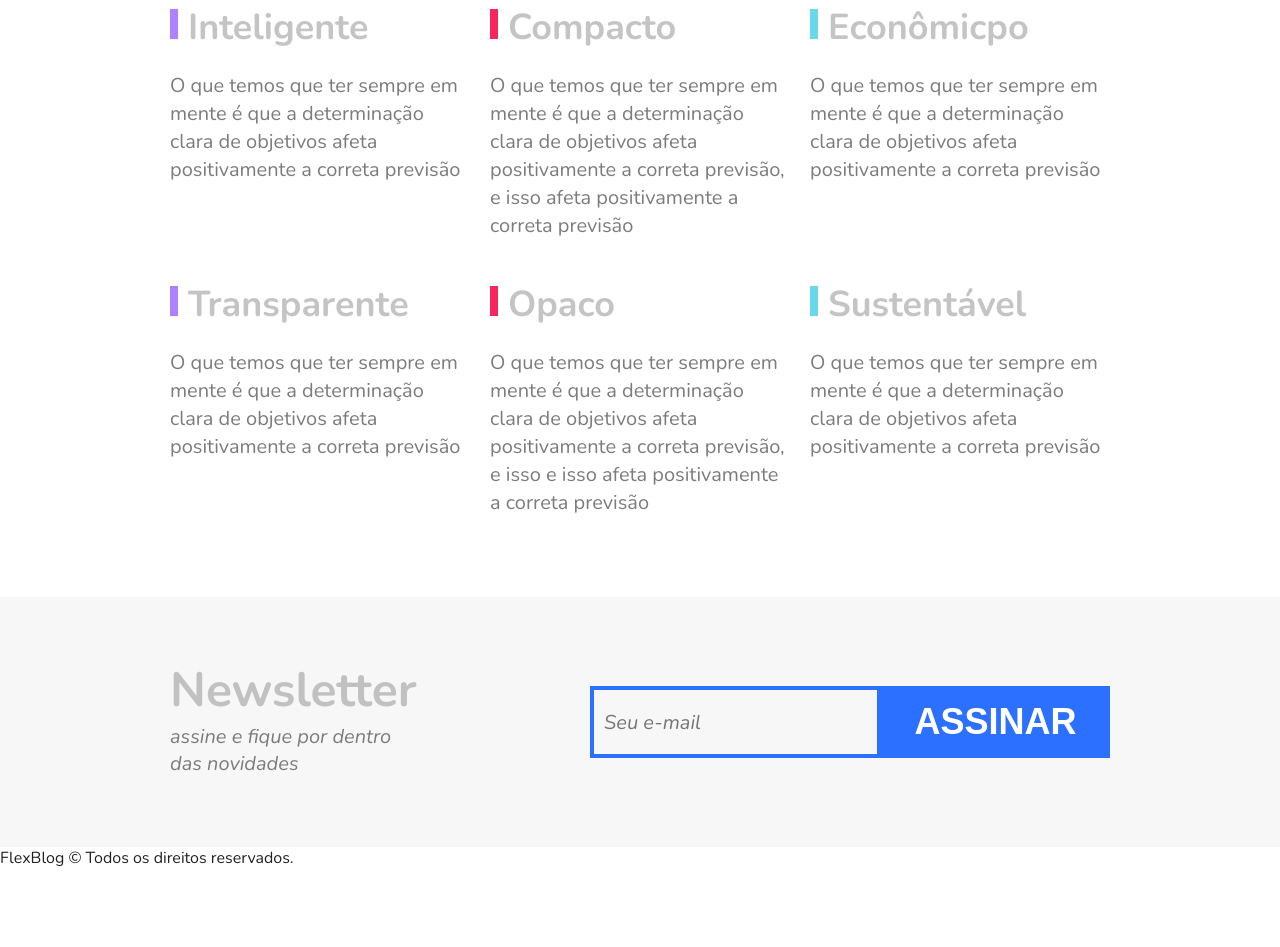
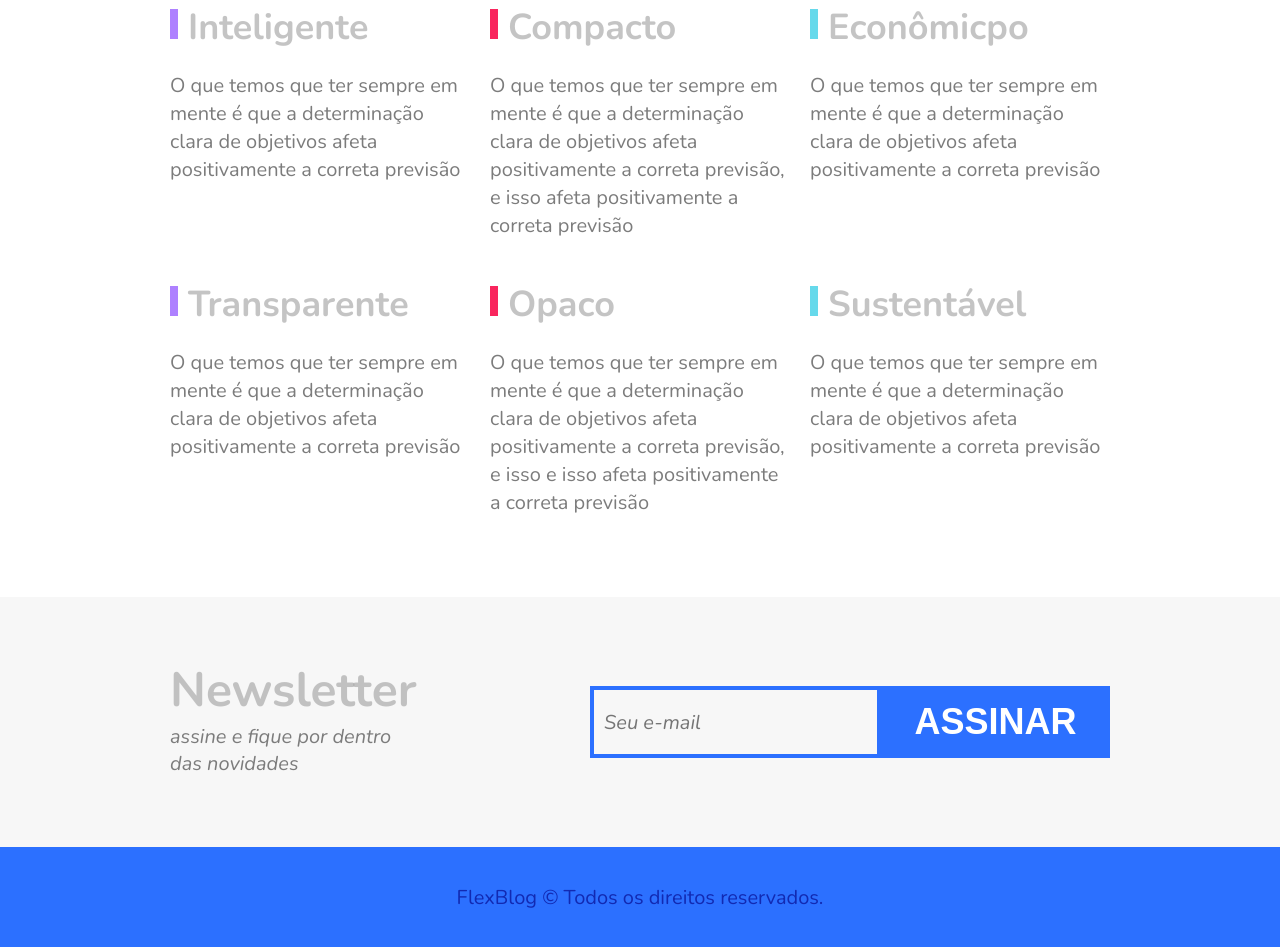
Before and after one commit to JoyceQuerubino/FlexBlog, a plain HTML site: page index.html in a window 1280 px wide. Shown: the part 2630-3577 px from the top of the page. Before the commit the page ends 3499 px from the top, so only its background shows below. Drawn offline with nearby package versions, Linux system fonts and the light colour scheme.

Commit message:
finalizando blog

```diff
--- a/css/style.css
+++ b/css/style.css
@@ -373,5 +373,25 @@ img{
       cursor: pointer;
       border: 0px;
       padding: 15px 10px;
+  }
 
+  @media (max-width: 600px){
+    .newslatter-form button{
+        font-size: 1.5em;
+    }
   }
+
+  /*Footer*/
+
+  .footer{
+      display: flex;
+      height: 100px;
+      background: #2c70ff;
+      align-items: center;
+      justify-content: center;
+  }
+
+  .footer p {
+      font-size: 1.25em;
+      color: #122ab2;
+  }
```
